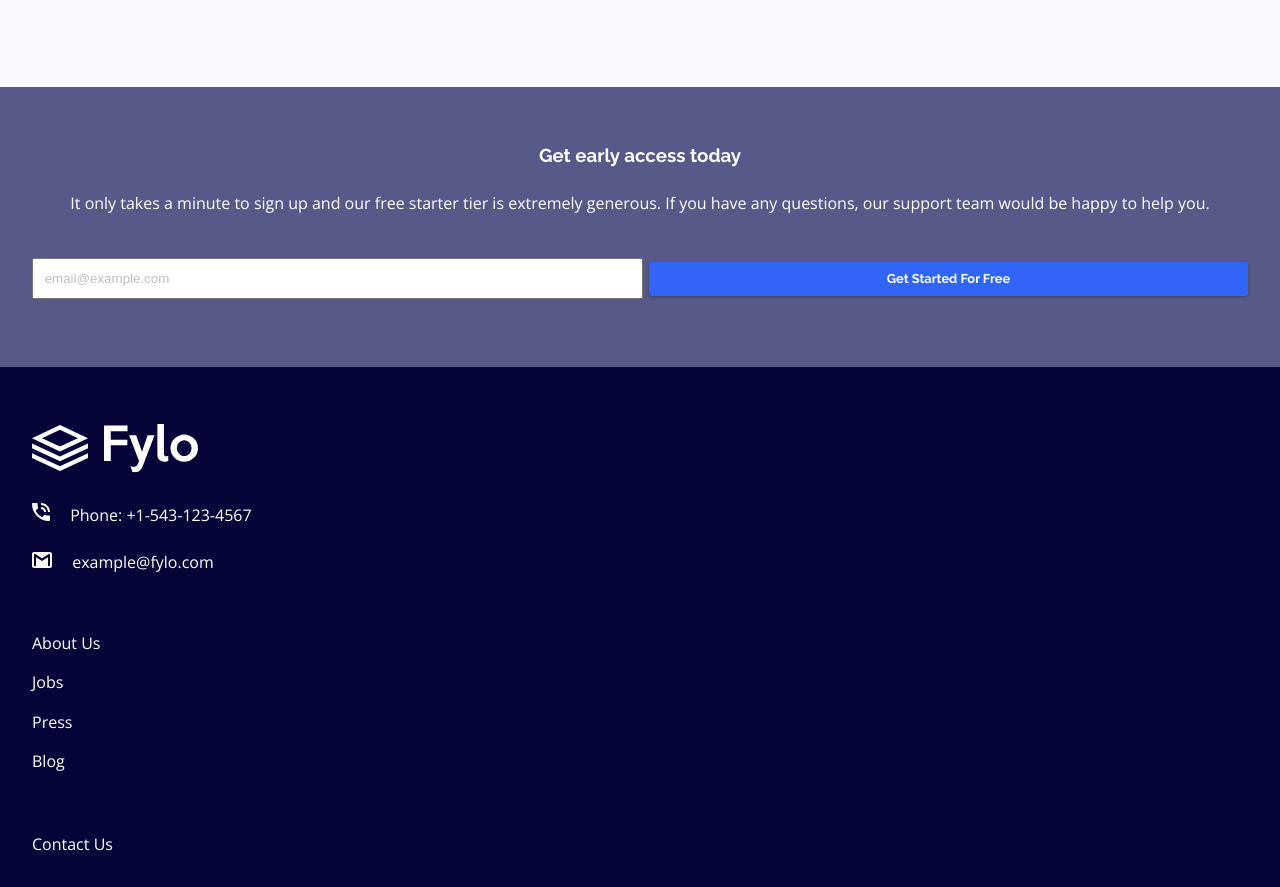
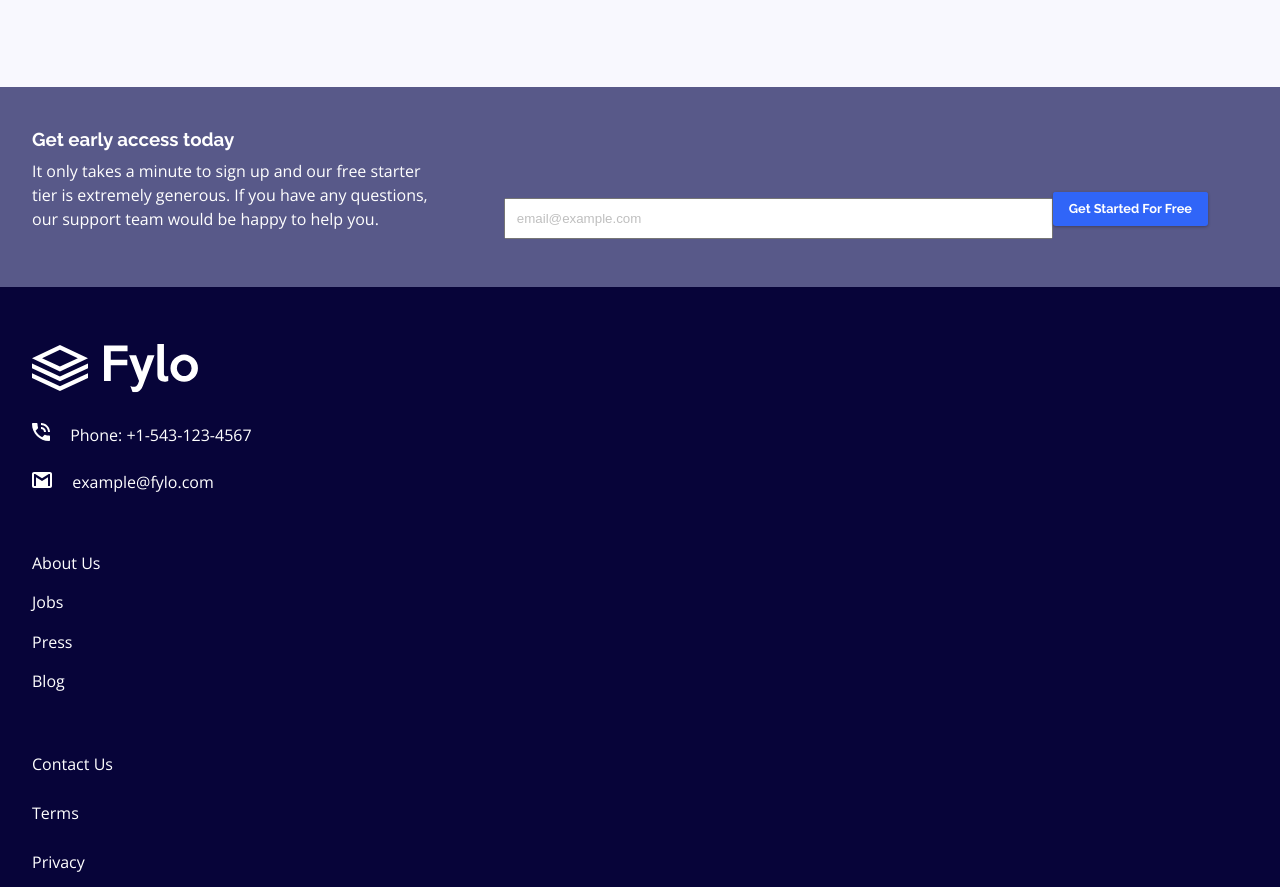
Before and after one commit to AjeaSmith/Fylo-landing-page-two-column, a plain HTML site: page index.html in a window 1280 px wide. Shown: the part 1383-2270 px from the top of the page. Drawn offline with nearby package versions, Linux system fonts and the light colour scheme.

Commit message:
done with newsletter

```diff
--- a/style.css
+++ b/style.css
@@ -378,6 +378,27 @@ footer p.attribute{
     }
     .testimonal .testimonal_image img{
         width: 100%;
-        height: 85%;
+        height: 80%;
+    }
+    .newsletter{
+        height: 200px;
+        grid-template-areas:"content form";
+        grid-template-columns: 400px auto;
+        column-gap: 2em;
+    }
+    .newsletter .newsletter_content{
+        text-align: left;
+    }
+    .newsletter .newsletter_form{
+        display: flex;
+        justify-content: center;
+        align-items: flex-end;
+    }
+    .newsletter .newsletter_form input{
+        width: 70%;
+    }
+    .newsletter .newsletter_form button.btn{
+        width:155px;
+        margin: 1em 0;
     }
 }
```
